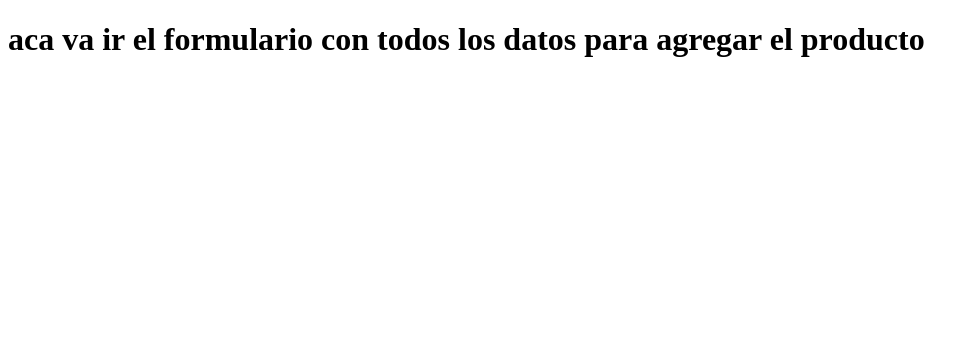
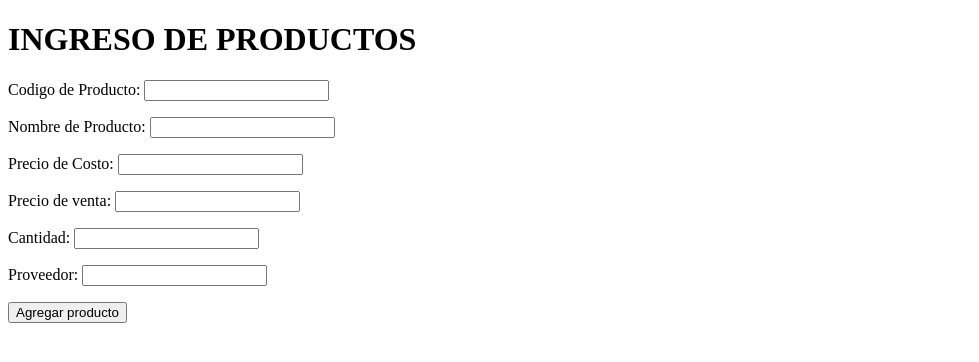
Before and after one commit to stocklite/stocklitecac, a Django app: page /inventario/agregar/ in a window 1280 px wide. Shown: the part 88-450 px from the top of the page, without its empty margins (0-979 px from the left). Run offline with Django 5.2, Linux system fonts and the light colour scheme.

Commit message:
Agregue las vistas del form y el archivo forms.py en las vistas esta detallado para ke puedan entenderlo por si se les ocurre algo mas o mejor

```diff
--- /dev/null
+++ b/inventario/forms.py
@@ -0,0 +1,27 @@
+from django import forms
+from django.core.exceptions import ValidationError
+
+class AltaProductoForms(forms.Form):
+    codigo = forms.IntegerField(label='Codigo de Producto', required=True)
+    nombre = forms.CharField(label='Nombre de Producto', required=True)
+    costo = forms.DecimalField(label='Precio de Costo', required=True)
+    venta = forms.DecimalField(label='Precio de venta', required=True)
+    cantidad = forms.IntegerField(label='Cantidad', required=True)
+    proveedor = forms.CharField(label='Proveedor', required=True)
+
+
+    def clean_nombre(self):
+        if not self.cleaned_data["nombre"].isalpha():#el tema es ke aca con el atributo isalpha no se puede poner espacios.. a revisar! ke otra opcion podemos ponerle
+            raise ValidationError('El nombre del Producto solo debe contener letras')
+        return self.cleaned_data['nombre']
+
+
+    def clean(self):
+        cleaned_data = super().clean()
+        nombre = cleaned_data.get('nombre')
+        proveedor = cleaned_data.get('proveedor')
+        if nombre == 'fideos' and proveedor == 'molinos':# cuando tengamos la base de datos esto cambiara por valores reales de la tabla de la DB.
+            raise ValidationError('EL producto ya esta registrado')
+
+        if self.cleaned_data["codigo"] < 10000000000:
+            raise ValidationError('EL campo del codigo de producto debe contener al menos 10 numeros, si el codigo no tiene los 10 numeros completar con "0" al inicio del codigo' )
--- a/inventario/templates/inventario/alta_producto.html
+++ b/inventario/templates/inventario/alta_producto.html
@@ -1,5 +1,10 @@
 {% extends 'inventario/base.html' %}
 
 {% block content %}
-<h1>aca va ir el formulario con todos los datos para agregar el producto</h1>
+<h1>INGRESO DE PRODUCTOS</h1>
+<form method="POST" action="">
+{% csrf_token %}
+{{alta_producto_form.as_p}}
+<input type="submit" value="Agregar producto">
+</form>
 {% endblock %}
--- a/inventario/views.py
+++ b/inventario/views.py
@@ -1,8 +1,23 @@
-from django.shortcuts import render
+from django.shortcuts import render, redirect
+from .forms import AltaProductoForms
+from django.contrib import messages
 
 
 def index(request):
     return render(request, 'inventario/index.html')
 
 def alta_producto(request):
-    return render(request, 'inventario/alta_producto.html')
+    if request.method == 'POST':
+        form = AltaProductoForms(request.POST)
+        if form.is_valid():
+            print('los datos del form son:', request.POST)# este print nos muestra los datos ingresados en el formulario
+            messages.success(request, 'El producto se agrego correctamente')
+            return redirect('index')  # aca dirigimos a index si los datos del form son validos u otra pagina
+    else:
+        form = AltaProductoForms()
+
+    contexto = {
+        'alta_producto_form': form
+    }
+
+    return render(request, "inventario/alta_producto.html", contexto)# redirige a la misma pagina si hay algun error
```
